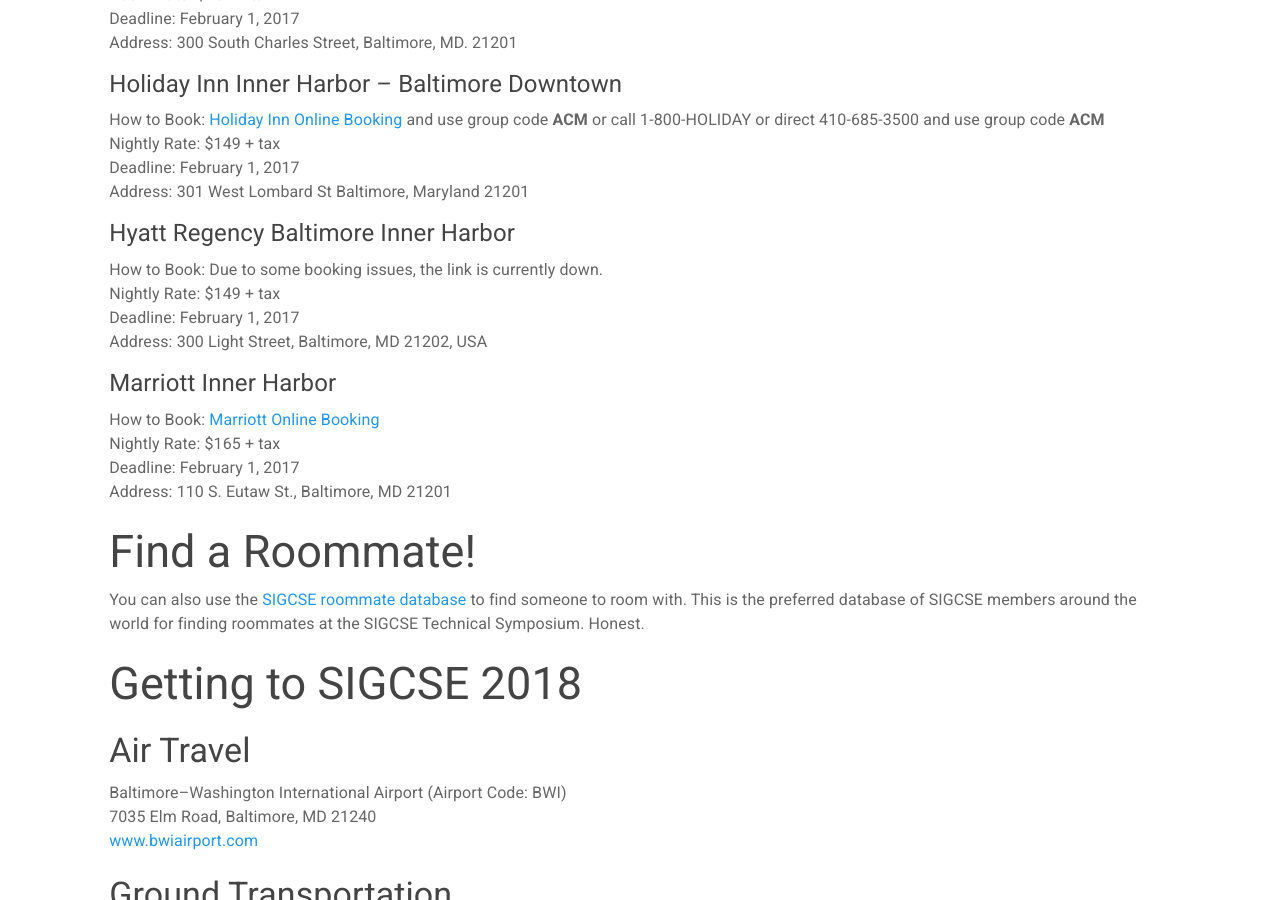
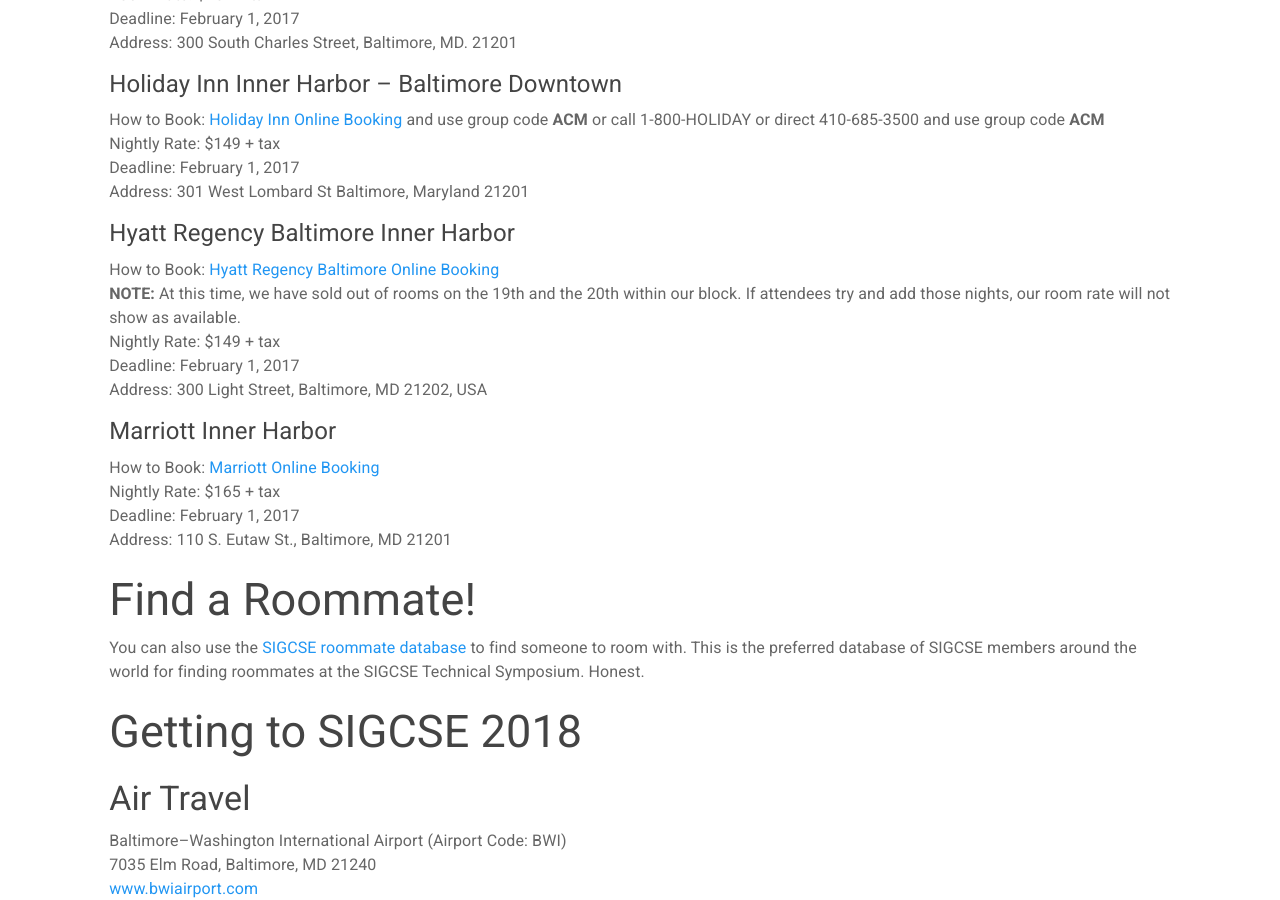
Before and after one commit to sigcsets/sigcse2018, a Jekyll site: the page built from attendees/index.md, in a window 1280 px wide and 900 px high, scrolled down 2497 px. Built offline with Jekyll 4.4.1, drawn with Linux system fonts in a browser that asks for light colours.

Commit message:
update to hyatt link

```diff
--- a/attendees/index.md
+++ b/attendees/index.md
@@ -183,8 +183,8 @@
 Address: 301 West Lombard St  Baltimore, Maryland 21201
 
 #### Hyatt Regency Baltimore Inner Harbor
-How to Book: Due to some booking issues, the link is currently down.<br>
-<!-- [Hyatt Regency Baltimore Online Booking](https://aws.passkey.com/go/SIGCSE2018) -->
+How to Book: [Hyatt Regency Baltimore Online Booking](https://aws.passkey.com/gt/212834873?gtid=ca0950f50f717ddac623650c685f43c1)<br>
+__NOTE:__ At this time, we have sold out of rooms on the 19th and the 20th within our block.  If attendees try and add those nights, our room rate will not show as available.<br>
 Nightly Rate: $149 + tax<br>
 Deadline: February 1, 2017<br>
 Address: 300 Light Street, Baltimore, MD 21202, USA
```
